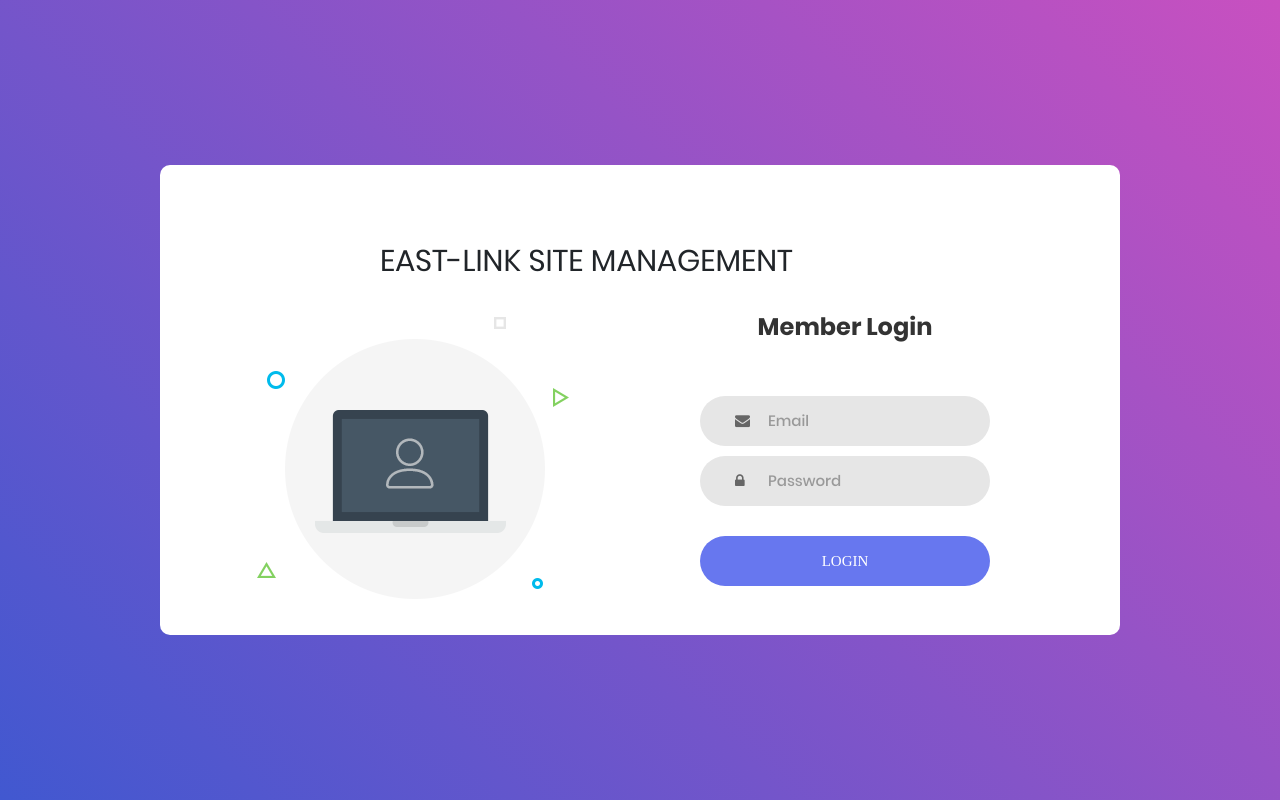
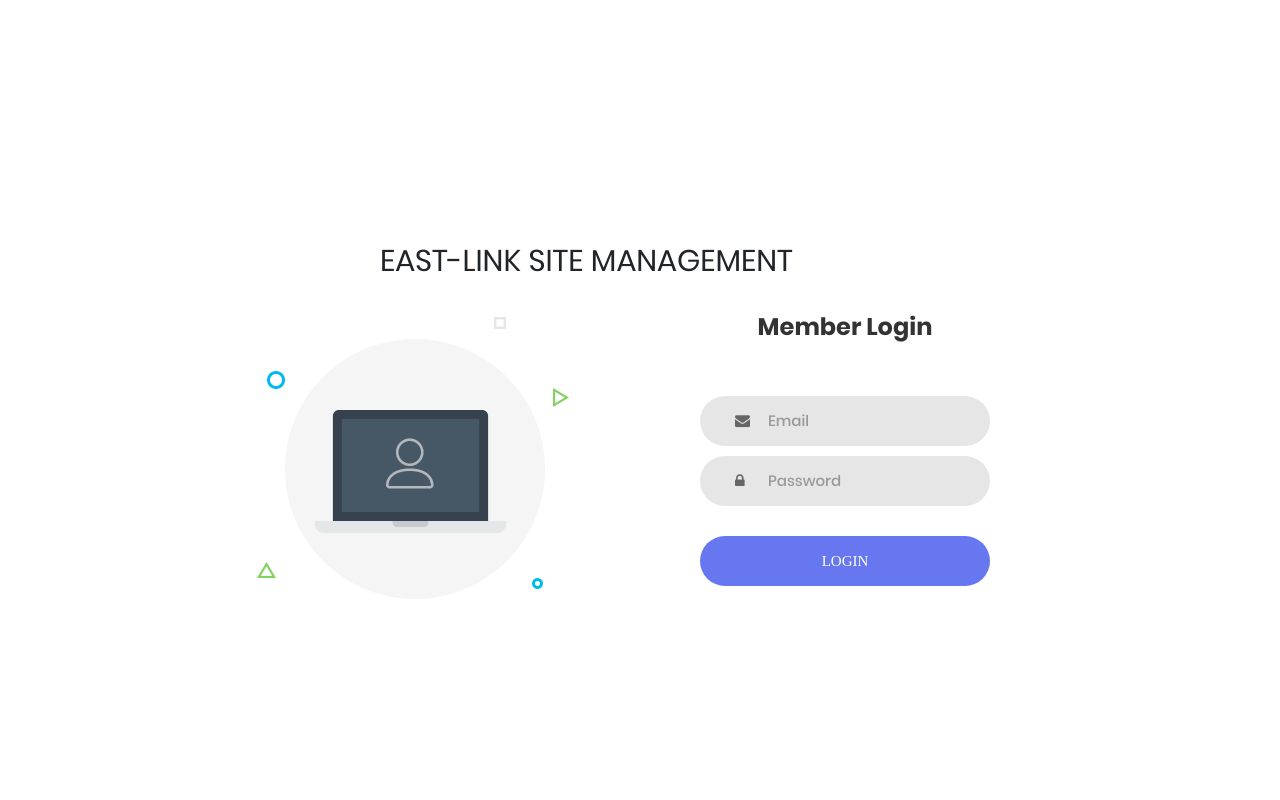
Before and after one commit to SachinUthpala/Product-Seling-Site--PHP-, a PHP site: page /Admin/AdminLogin/login.php in a window 1280 px wide. Run offline with PHP 8.4, Linux system fonts and the light colour scheme; the visitor is signed in with stand-in values (Sample User, id 1); some libraries are stand-ins or nearby versions; some web fonts are replaced.

Commit message:
some changes

```diff
--- a/Admin/AdminLogin/css/main.css
+++ b/Admin/AdminLogin/css/main.css
@@ -168,11 +168,7 @@ iframe {
   justify-content: center;
   align-items: center;
   padding: 15px;
-  background: #9053c7;
-  background: -webkit-linear-gradient(-135deg, #c850c0, #4158d0);
-  background: -o-linear-gradient(-135deg, #c850c0, #4158d0);
-  background: -moz-linear-gradient(-135deg, #c850c0, #4158d0);
-  background: linear-gradient(-135deg, #c850c0, #4158d0);
+
 }
 
 .wrap-login100 {
```
Also changed, not shown: Admin/AdminLogin/images/icons/favicon.ico (deleted).
